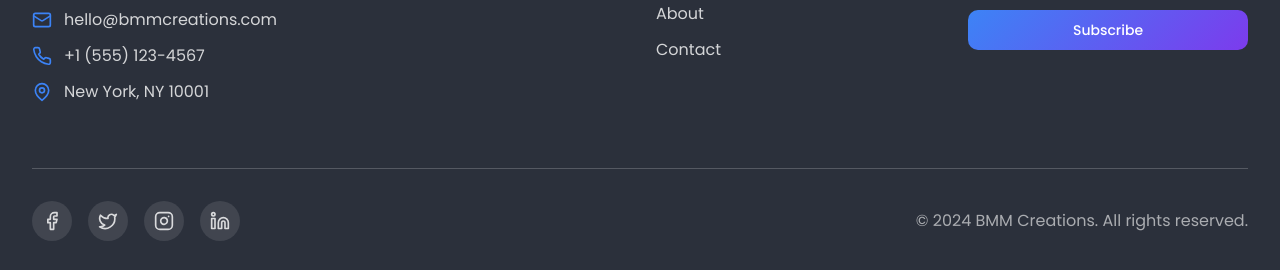
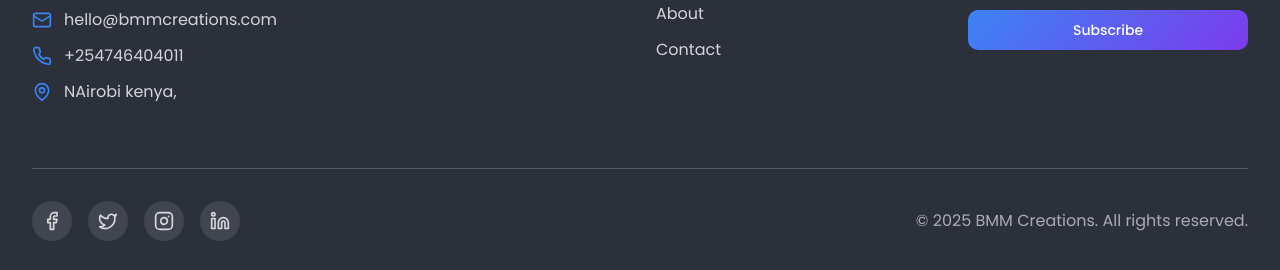
Before and after one commit to brian-brayoh/BMMCREATIONS, a React (Vite) app: page / in a window 1280 px wide. Shown: the part 3994-4264 px from the top of the page. Built offline with nearby package versions, Linux system fonts and the light colour scheme.

Commit message:
Describe your changes here

```diff
--- a/src/components/Footer.tsx
+++ b/src/components/Footer.tsx
@@ -7,7 +7,7 @@ const Footer = () => {
     { icon: Facebook, href: "#", label: "Facebook" },
     { icon: Twitter, href: "#", label: "Twitter" },
     { icon: Instagram, href: "#", label: "Instagram" },
-    { icon: Linkedin, href: "#", label: "LinkedIn" }
+    { icon: Linkedin, href: "https://www.linkedin.com/in/brian-muthomi-b4a032257/", label: "LinkedIn" }
   ];
 
   return (
@@ -33,11 +33,11 @@ const Footer = () => {
               </div>
               <div className="flex items-center">
                 <Phone className="w-5 h-5 mr-3 text-primary" />
-                <span className="text-background/80">+1 (555) 123-4567</span>
+                <span className="text-background/80">+254746404011</span>
               </div>
               <div className="flex items-center">
                 <MapPin className="w-5 h-5 mr-3 text-primary" />
-                <span className="text-background/80">New York, NY 10001</span>
+                <span className="text-background/80">NAirobi kenya, </span>
               </div>
             </div>
           </div>
@@ -97,7 +97,7 @@ const Footer = () => {
 
             {/* Copyright */}
             <p className="text-background/60 text-center md:text-right">
-              © 2024 BMM Creations. All rights reserved.
+              © 2025 BMM Creations. All rights reserved.
             </p>
           </div>
         </div>
```
